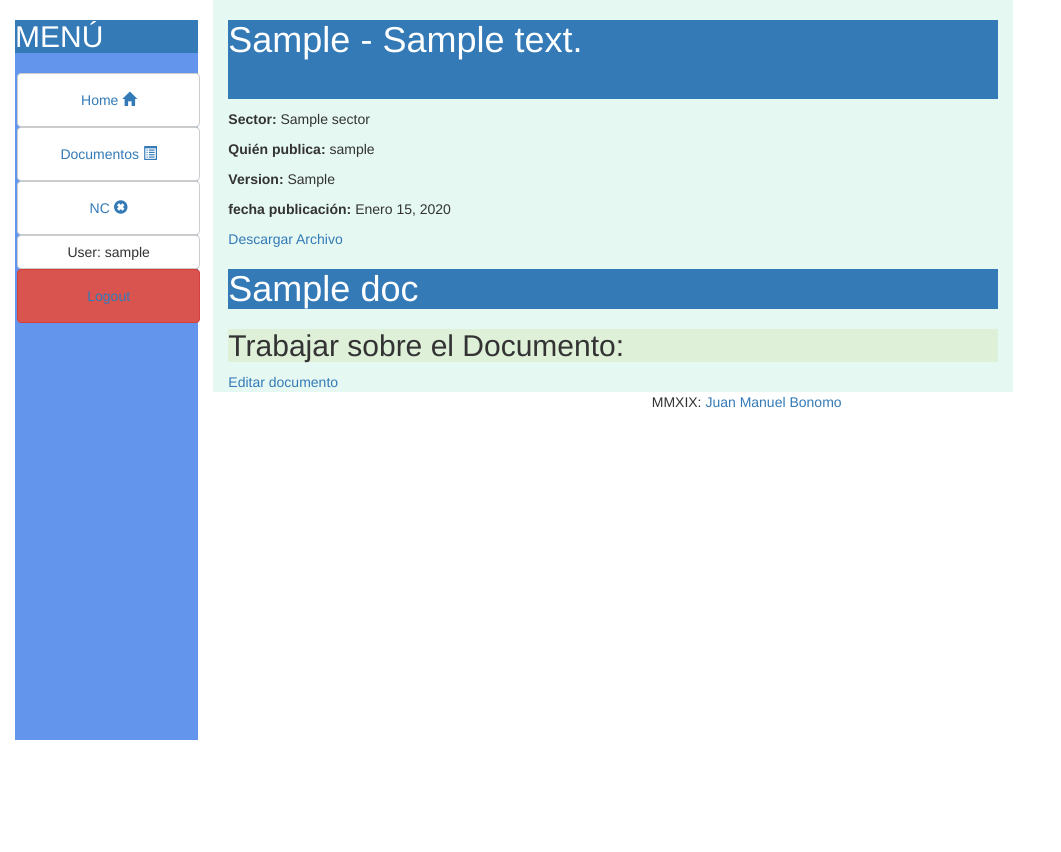
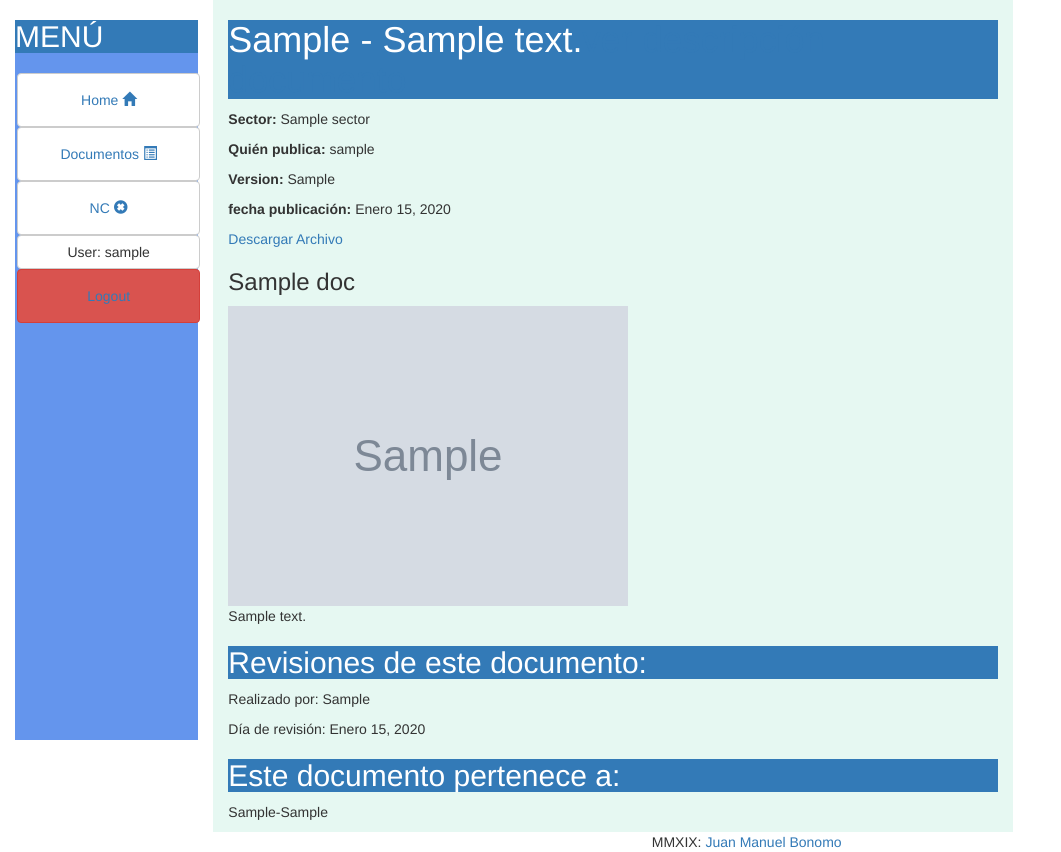
Before and after one commit to jbonomo1982/laboratorio, a Django app: page /doc/1/ in a window 1280 px wide. Shown: the whole page, without its empty margins (0-1061 px from the left). Before the commit the page ends 740 px from the top, so only its background shows below. Run offline with Django 3.2, Linux system fonts and the light colour scheme; a user stored in the database is signed in; tables that the repository leaves empty hold one stand-in row (values such as "Sample post"); grey boxes marked "Sample" are stand-in pictures; some libraries are stand-ins or nearby versions.

Commit message:
Mejora de busqueda y otras cosas

```diff
--- a/documentos/templates/documentos/documento_detail.html
+++ b/documentos/templates/documentos/documento_detail.html
@@ -16,19 +16,35 @@
       {% endif %}
 
       {% for p in partes %}
-        <h1 class="bg-primary">{{p.titulo}}</h1>
+
         {% if p.tipo == 'T'%}
+          <h1 class="bg-primary">{{p.titulo}}</h1>
+          <p>{{p.texto}}</p>
+        {% else %}
+          <h3>{{p.titulo}}</h3>
+          <img src='{{p.imagen.url}}'>
           <p>{{p.texto}}</p>
         {% endif%}
       {% endfor%}
 
-      {% if user.is_authenticated %}
-      <h2 class="bg-success">Trabajar sobre el Documento:</h2>
-        <a href="{% url 'documentos:editar_docu' pk=documento.pk%}">Editar documento  </a>
+      {% if revisiones %}
+        <h2 class= "bg-primary"> Revisiones de este documento:</h2>
+        {% for r in revisiones%}
+          <p>Realizado por: {{r.autor.first_name}}</p>
+          <p>Día de revisión: {{r.fecha_revision}}</p>
+        {% endfor %}
+      {% endif %}
 
-
+      {% if relacion %}
+        <h2 class= "bg-primary"> Este documento pertenece a:</h2>
+        {% for r in relacion%}
+          {% if r.pertenece.publicado %}
+            <p>{{r.pertenece}}</p>
+          {% endif%}
+        {% endfor %}
       {% endif %}
 
 
 
+
 {% endblock %}
--- a/documentos/templates/documentos/documento_list.html
+++ b/documentos/templates/documentos/documento_list.html
@@ -1,6 +1,10 @@
 {% extends "documentos/base.html" %}
 
 {% block content %}
+    <div>
+      <h2>Buscar Documentos</h2>
+      <a href="/search/">Buscar</a>
+    </div>
     <h1>Lista de Documentos publicados</h1>
 
     {% if documento_list %}
--- a/documentos/views.py
+++ b/documentos/views.py
@@ -1,5 +1,5 @@
 from django.shortcuts import render, get_object_or_404, redirect
-from .models import Documento, Categoria_doc, Parte_doc
+from .models import Documento, Categoria_doc, Parte_doc, Revision_doc, Relacion_docs
 from modulo_nc.models import NC
 from .forms import DocumentoForm, Parte_docForm
 from django.views import generic
@@ -61,9 +61,11 @@ def Docu_detallado(request,pk):
     docu_buscado = Documento.objects.get(pk=pk)
     partes = Parte_doc.objects.filter(documento=docu_buscado).order_by('posicion_en_doc')
     #Agregar la relacion de documentos
+    relacion = Relacion_docs.objects.filter(documento=docu_buscado)
     #Agregar revision de doc.
+    revisiones = Revision_doc.objects.filter(documento= docu_buscado )
 
-    return render(request, 'documentos/documento_detail.html',{'documento':docu_buscado,'partes':partes})
+    return render(request, 'documentos/documento_detail.html',{'documento':docu_buscado,'partes':partes, 'revisiones':revisiones,'relacion':relacion})
 
 def editar_parte(request, pk):
     parte = get_object_or_404(Parte_doc, pk=pk)
@@ -107,6 +109,8 @@ def Docu_editar(request, pk):
         nuevo.publicado = False
         nuevo.editable = True
         nuevo.save()
+        #Agregar la relación de documentos para que cree la instancia para
+        #El nuevo documento.
         partes = Parte_doc.objects.filter(documento= Documento.objects.get(pk=pk))
         print(partes)
         for p in partes:
```
Also changed, not shown: documentos/templates/documentos/cat_doc_detalle.html (+11 -4 lines), para_hacer.txt (+4 -4 lines), templates/search/search.html (line endings or trailing spaces).
